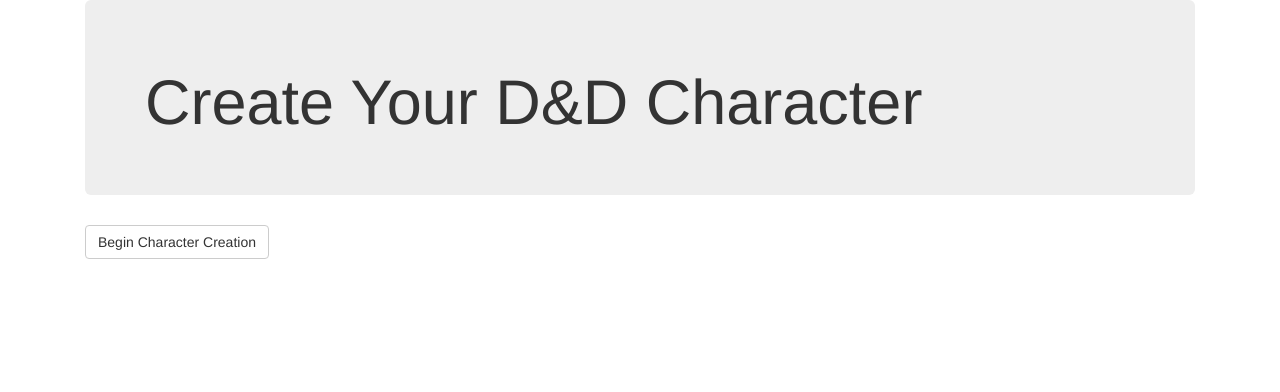
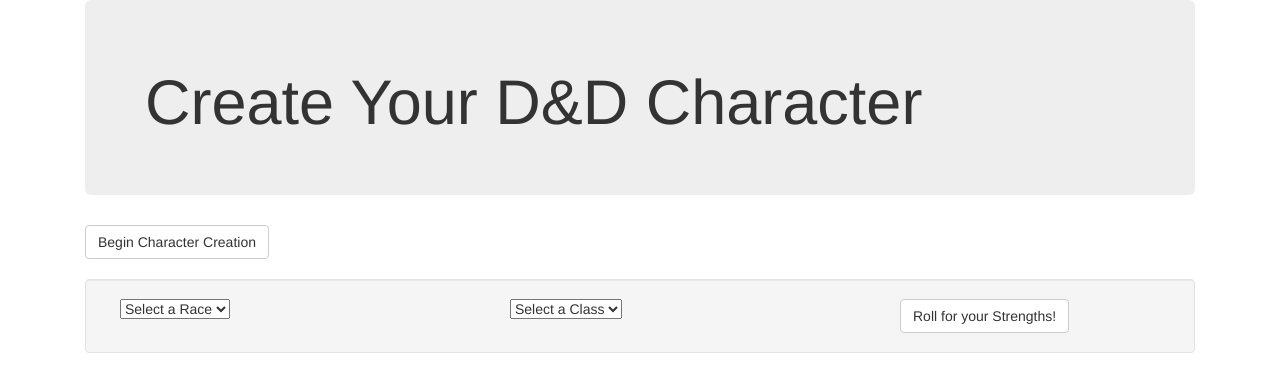
Before and after one commit to maxobaxo/d-and-d-form, a React app: page / in a window 1280 px wide. Shown: the top 392 px of the page. Built offline with nearby package versions, Linux system fonts and the light colour scheme.

Commit message:
complete 1 potential strategy to assign dieValues to attributes

```diff
--- a/src/components/Create.jsx
+++ b/src/components/Create.jsx
@@ -1,5 +1,6 @@
 import React from 'react';
 import PrelimFormControl from './PrelimFormControl';
+import Roll4Strengths from './Roll4Strengths';
 import PropTypes from 'prop-types';
 import { connect } from 'react-redux';
 import c from './../constants';
@@ -48,6 +49,8 @@
           isModalVisible={this.props.masterState.isModalVisible}
           isButtonHidden={this.props.masterState.isButtonHidden}
         />
+        <br/>
+        <Roll4Strengths/>
       </div>
     );
   }
--- a/src/components/PrelimFormControl.jsx
+++ b/src/components/PrelimFormControl.jsx
@@ -5,7 +5,6 @@
 import PropTypes from 'prop-types';
 
 function PrelimFormControl(props) {
-  console.log(props.isButtonHidden);
   return(
     <div hidden={props.isButtonHidden}>
       <Button onClick={props.showFormModal}>
--- /dev/null
+++ b/src/components/Roll4Strengths.jsx
@@ -0,0 +1,90 @@
+import React from 'react';
+import { Grid, Row, Col, Button } from 'react-bootstrap';
+import c from './../constants';
+
+class Roll4Strengths extends React.Component {
+
+  constructor(props) {
+    super(props);
+    this.finalizeCharacter = this.finalizeCharacter.bind(this);
+    this.rollDie = this.rollDie.bind(this);
+  }
+
+  rollDie(min, max) {
+    min = Math.ceil(min);
+    max = Math.floor(max);
+    return Math.floor(Math.random() * (max - min)) + min;
+  }
+
+  finalizeCharacter() {
+    const dieValues = [this.rollDie(1, 5), this.rollDie(1, 7), this.rollDie(1, 9), this.rollDie(1, 11), this.rollDie(1, 13), this.rollDie(1, 21)];
+
+    const { _race, _class } = this.refs;
+    const { dispatch } = this.props;
+    const action = {
+      type: c.FINALIZE_CHARACTER,
+      race: _race.value,
+      class: _class.value,
+      strength: dieValues[0],
+      dexterity: dieValues[1],
+      constitution: dieValues[2],
+      intellect: dieValues[3],
+      wisdom: dieValues[4],
+      charisma: dieValues[5]
+    }
+    console.log(action);
+  }
+
+  render() {
+    return(
+      <div>
+        <div className="well">
+          <form onSubmit={this.finalizeCharacter}>
+            <Grid>
+              <Row>
+                <Col md={4}>
+                  <select ref="_race">
+                    <option disabled selected>Select a Race</option>
+                    <option value="aasimar">Aasimar</option>
+                    <option value="dragonborn">Dragonborn</option>
+                    <option value="elf">Elf</option>
+                    <option value="genasi">Genasi</option>
+                    <option value="gnome">Gnome</option>
+                    <option value="goliath">Goliath</option>
+                    <option value="half-elf">Half-Elf</option>
+                    <option value="half-orc">Half-Orc</option>
+                    <option value="halfling">Halfling</option>
+                    <option value="human">Human</option>
+                    <option value="tiefling">Tiefling</option>
+                  </select>
+                </Col>
+                <Col md={4}>
+                  <select ref="_class">
+                    <option disabled selected>Select a Class</option>
+                    <option value="barbarian">Barbarian</option>
+                    <option value="bard">Bard</option>
+                    <option value="cleric">Cleric</option>
+                    <option value="druid">Druid</option>
+                    <option value="fighter">Fighter</option>
+                    <option value="monk">Monk</option>
+                    <option value="paladin">Paladin</option>
+                    <option value="ranger">Ranger</option>
+                    <option value="rogue">Rogue</option>
+                    <option value="sorcerer">Sorcerer</option>
+                    <option value="warlock">Warlock</option>
+                    <option value="wizard">Wizard</option>
+                  </select>
+                </Col>
+                <Col md={4}>
+                  <Button type="submit">Roll for your Strengths!</Button>
+                </Col>
+              </Row>
+            </Grid>
+          </form>
+        </div>
+      </div>
+    );
+  }
+}
+
+export default Roll4Strengths;
--- a/src/constants.js
+++ b/src/constants.js
@@ -2,5 +2,6 @@
   ALIGN : 'ALIGN',
   SHOW_ALIGN_MODAL : 'SHOW_ALIGN_MODAL',
   HIDE_ALIGN_MODAL : 'HIDE_ALIGN_MODAL',
-  HIDE_CREATE_BUTTON: 'HIDE_CREATE_BUTTON'
+  HIDE_CREATE_BUTTON: 'HIDE_CREATE_BUTTON',
+  FINALIZE_CHARACTER: 'FINALIZE_CHARACTER'
 };
```
Also changed, not shown: src/assets/dice.jpg (added), 1 other file (tests, documents, lock files or other folders).
